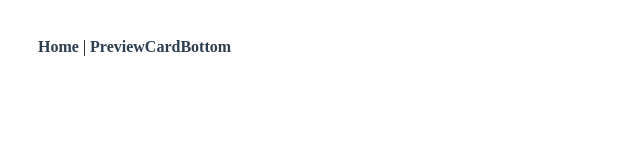
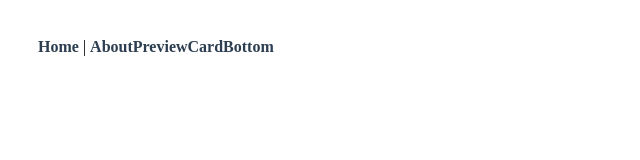
Before and after one commit to Fadion1996/movie, a Vue app: page / in a window 1280 px wide. Shown: the top 160 px of the page, without its empty margins (0-640 px from the left). Built offline with nearby package versions, Linux system fonts and the light colour scheme.

Commit message:
upd app.js

```diff
--- a/src/App.vue
+++ b/src/App.vue
@@ -2,6 +2,7 @@
   <div class="container">
     <div id="nav">
       <router-link to="/">Home</router-link> |
+      <router-link to="/previewcard">About</router-link>
       <router-link to="/PreviewCard">PreviewCardBottom</router-link>
       <router-view/>
     </div>
@@ -11,6 +12,7 @@
 
 <script>
 
+import PreviewCardTop from '@/components/PreviewCard/PreviewCardTop'
 import axios from 'axios'
 
 export default {
```
